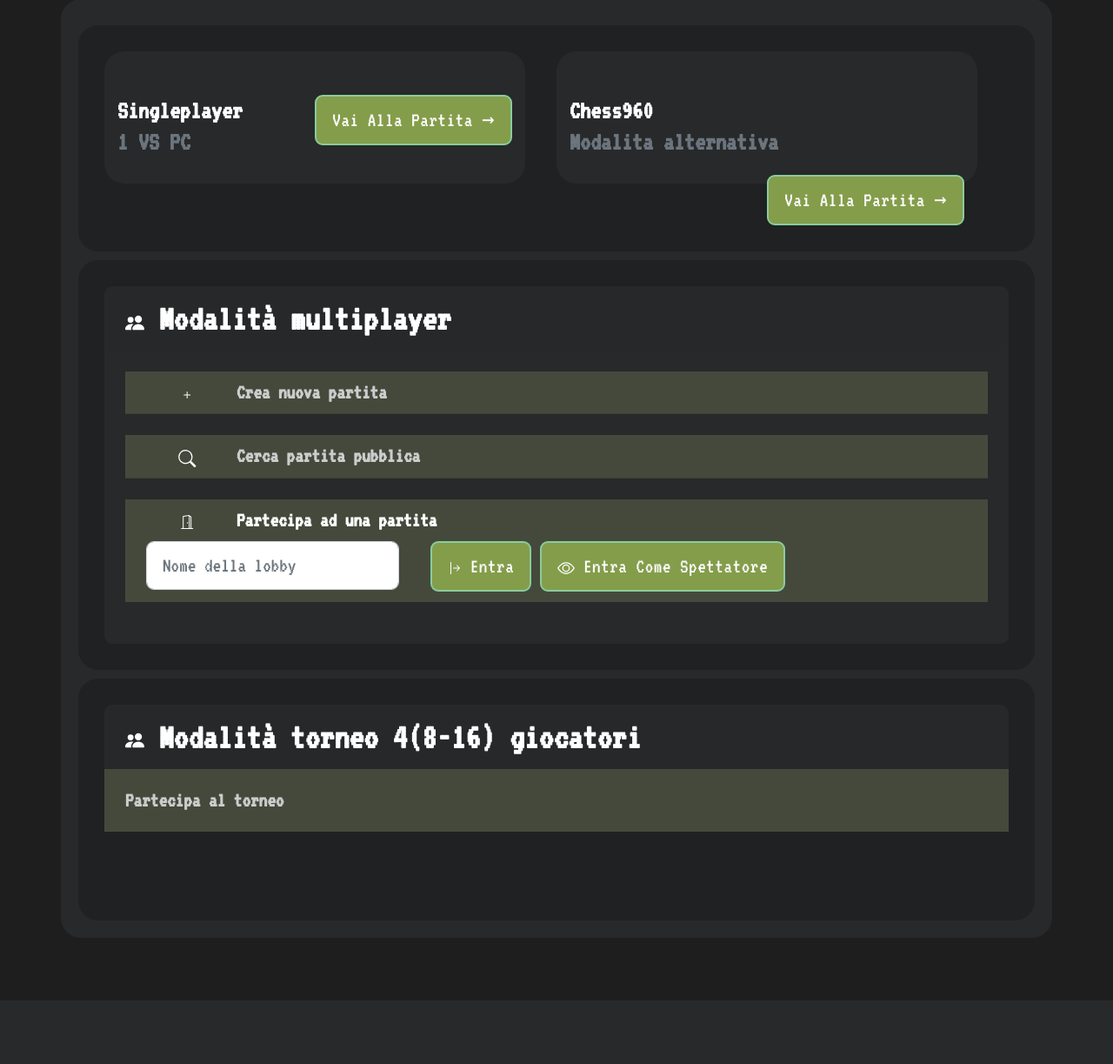
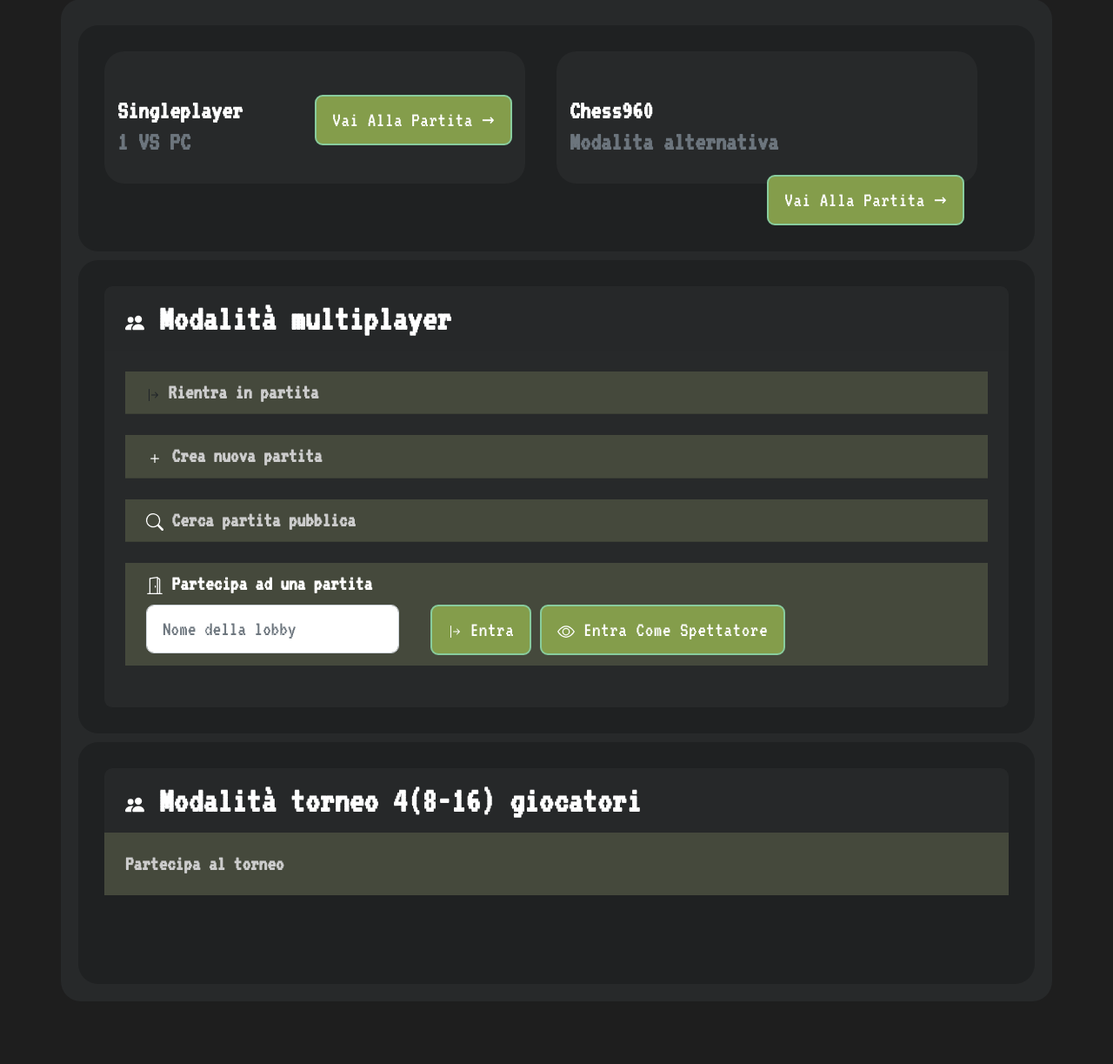
Before and after one commit to elmucho05/gruppo-7, a Django app: page /home/ in a window 1280 px wide. Shown: the part 378-1601 px from the top of the page at 87% size. Before the commit the page ends 1334 px from the top, so only its background shows below. Run offline with Django 4.2, Linux system fonts and the light colour scheme; a user stored in the database is signed in; tables that the repository leaves empty hold one stand-in row (values such as "Sample post"); some libraries are stand-ins or nearby versions.

Commit message:
Aggiunto dei controlli quando un utente prova ad entrare in partita

```diff
--- a/chess_project/game/templates/game/home.html
+++ b/chess_project/game/templates/game/home.html
@@ -71,8 +71,20 @@
         </h3>
         <div class="card-body" >
           <ul class="list-group list-group-flush">
+
+            {% if player_room %}
             <li class="list-group-item mb-3" style="background-color: #45493c;" >
-              <svg xmlns="http://www.w3.org/2000/svg" width="10%" height="16" fill="currentColor" class="bi bi-plus" viewBox="0 0 16 16" style="color: #fff;">
+              <svg xmlns="http://www.w3.org/2000/svg" width="16" height="16" fill="currentColor" class="bi bi-arrow-bar-right" viewBox="0 0 16 16">
+                <path fill-rule="evenodd" d="M6 8a.5.5 0 0 0 .5.5h5.793l-2.147 2.146a.5.5 0 0 0 .708.708l3-3a.5.5 0 0 0 0-.708l-3-3a.5.5 0 0 0-.708.708L12.293 7.5H6.5A.5.5 0 0 0 6 8Zm-2.5 7a.5.5 0 0 1-.5-.5v-13a.5.5 0 0 1 1 0v13a.5.5 0 0 1-.5.5Z"/>
+              </svg>
+              <a href="{% url 'view_room' player_room.room %}">
+                <strong>Rientra in partita</strong>
+              </a>
+            </li>
+            {% endif %}
+
+            <li class="list-group-item mb-3" style="background-color: #45493c;" >
+              <svg xmlns="http://www.w3.org/2000/svg" width="20" height="20" fill="currentColor" class="bi bi-plus" viewBox="0 0 16 16" style="color: #fff;">
                 <path d="M8 4a.5.5 0 0 1 .5.5v3h3a.5.5 0 0 1 0 1h-3v3a.5.5 0 0 1-1 0v-3h-3a.5.5 0 0 1 0-1h3v-3A.5.5 0 0 1 8 4z"/>
               </svg>
               <a href="{% url 'view_create_room' %}">
@@ -81,7 +93,7 @@
             </li>
 
             <li class="list-group-item mb-3" style="background-color: #45493c;">
-              <svg xmlns="http://www.w3.org/2000/svg" width="10%" height="20" fill="currentColor" class="bi bi-search" viewBox="0 0 16 16" style="color: #fff;">
+              <svg xmlns="http://www.w3.org/2000/svg" width="20" height="20" fill="currentColor" class="bi bi-search" viewBox="0 0 16 16" style="color: #fff;">
                 <path d="M11.742 10.344a6.5 6.5 0 1 0-1.397 1.398h-.001c.03.04.062.078.098.115l3.85 3.85a1 1 0 0 0 1.415-1.414l-3.85-3.85a1.007 1.007 0 0 0-.115-.1zM12 6.5a5.5 5.5 0 1 1-11 0 5.5 5.5 0 0 1 11 0z"/>
               </svg>
                 <a href="{% url 'view_search_public_room' %}"><strong>Cerca partita pubblica</strong></a>
@@ -89,7 +101,7 @@
 
             <li class="list-group-item mb-3"  style="background-color: #45493c;">
               <strong  style="color: #fff;">
-                <svg xmlns="http://www.w3.org/2000/svg" width="10%" height="16" fill="currentColor" class="bi bi-door-open" viewBox="0 0 16 16">
+                <svg xmlns="http://www.w3.org/2000/svg" width="20" height="20" fill="currentColor" class="bi bi-door-open" viewBox="0 0 16 16">
                   <path d="M8.5 10c-.276 0-.5-.448-.5-1s.224-1 .5-1 .5.448.5 1-.224 1-.5 1z"/>
                   <path d="M10.828.122A.5.5 0 0 1 11 .5V1h.5A1.5 1.5 0 0 1 13 2.5V15h1.5a.5.5 0 0 1 0 1h-13a.5.5 0 0 1 0-1H3V1.5a.5.5 0 0 1 .43-.495l7-1a.5.5 0 0 1 .398.117zM11.5 2H11v13h1V2.5a.5.5 0 0 0-.5-.5zM4 1.934V15h6V1.077l-6 .857z"/>
                 </svg>
--- a/chess_project/game/views.py
+++ b/chess_project/game/views.py
@@ -25,6 +25,11 @@ def view_create_room(request):
     messages.error(request, 'Ti devi registrare per iniziare a giocare!')
     return redirect('view_home')
 
+  # se l'utente fa già parte di una partita non può crearne una
+  if ChessRoomPlayer.objects.filter(player=request.user).exists():
+    messages.error(request, 'Fai già parte di una partita!')
+    return redirect('view_home')
+
   room_name = generate_random_room_name()
   ChessRoom.objects.create(room_name=room_name)
   return redirect('view_room', room_name=room_name)
@@ -39,6 +44,12 @@ def view_create_room960(request):
   if request.user.is_anonymous:
     messages.error(request, 'Ti devi registrare per iniziare a giocare!')
     return redirect('view_home')
+
+  # se l'utente fa già parte di una partita non può crearne una
+  if ChessRoomPlayer.objects.filter(player=request.user).exists():
+    messages.error(request, 'Fai già parte di una partita!')
+    return redirect('view_home')
+
   room_name = generate_random_room_name()
   ChessRoom.objects.create(room_name=room_name,room_mode=1)
   return redirect('view_room', room_name=room_name)
@@ -49,6 +60,11 @@ view che cerca delle partite pubbliche disponibili per giocare,
 ovvero stanze con un solo giocatore in attesa
 """
 def view_search_public_room(request):
+  # se l'utente fa già parte di una partita non può crearne una
+  if ChessRoomPlayer.objects.filter(player=request.user).exists():
+    messages.error(request, 'Fai già parte di una partita!')
+    return redirect('view_home')
+
   query = ChessRoomPlayer.objects.values('room').annotate(dcount=Count('room')).order_by()
   for item in query:
     room   = item['room']
@@ -68,7 +84,13 @@ def view_home(request):
   if action == 'spect':
     return redirect('view_spectator', room_name)
 
-  return render(request, 'game/home.html')
+  context = {}
+  if not request.user.is_anonymous:
+    player_room = ChessRoomPlayer.objects.filter(player=request.user)
+    if player_room.exists():
+      context['player_room'] = player_room.first()
+
+  return render(request, 'game/home.html', context)
 
 def view_singleplayer(request):
   return render(request, 'game/singleplayer.html')
@@ -88,6 +110,14 @@ def view_room(request, room_name):
     messages.error(request, 'Ti devi registrare per iniziare a giocare!')
     return redirect('view_home')
 
+  # se l'utente fa già parte di una partita e prova ad entrare in una partita diversa
+  player_room = ChessRoomPlayer.objects.filter(player=request.user)
+  if player_room.exists():
+    player_room = player_room.first()
+    if player_room.room.room_name != room_name:
+      messages.error(request, 'Fai già parte di una partita!')
+      return redirect('view_home')
+
   # controllo se la stanza esiste
   room = ChessRoom.objects.filter(room_name=room_name)
   if not room.exists():
@@ -95,23 +125,19 @@ def view_room(request, room_name):
     return redirect('view_home')
 
   room = room.first()
-  if room.room_mode == 0:
-    return render(request, 'game/room.html', {'room_name': room_name})
-  else:
-    return render(request, 'game/room960.html', {'room_name': room_name})
+  room_player = ChessRoomPlayer.objects.filter(room=room, player=request.user)
+  num_players = ChessRoomPlayer.objects.filter(room=room).count()
 
-  # controllo se il giocatore sia già in partita (nel caso di ricaricamento della pagina)
-  room_player = ChessRoomPlayer.objects.filter(room=room, player=request.user)
-  if room_player.exists():
-    return render(request, 'game/room.html', {'room_name' : room_name})
-
-  # controllo se la stanza è piena
-  num_players = ChessRoomPlayer.objects.filter(room=room).count()
-  if num_players == 2:
+  # se l'utente non fa già parte della partita e prova a entrare in una stanza piena
+  if not room_player.exists() and num_players == 2:
     messages.error(request, f'La stanza è già piena')
     return redirect('view_home')
 
-  return render(request, 'game/room.html', {'room_name' : room_name})
+  room_page = "game/room.html"
+  if room.room_mode == 1:
+    room_page = "game/room960.html"
+
+  return render(request, room_page, {'room_name': room_name})
 
 def view_tornament_lobby(request, tournament_name):
   # se l'utente non è registrato non può giocare
@@ -119,15 +145,18 @@ def view_tornament_lobby(request, tournament_name):
     messages.error(request, 'Ti devi registrare per iniziare a giocare!')
     return redirect('view_home')
 
+  # se l'utente fa già parte di una partita non può entrare in un torneo
+  if ChessRoomPlayer.objects.filter(player=request.user).exists():
+    messages.error(request, 'Non puoi partecipare ad un torneo mentre sei in partita!')
+    return redirect('view_home')
+
   tournament = ChessTournament.objects.get(tournament_name=tournament_name)
 
-  # se l'utente fa già parte della lobby
-  if ChessTournamentLobby.objects.filter(tournament=tournament, player=request.user).exists():
-    return render(request, 'game/tournament-lobby.html', {'tournament_name' : tournament_name})
+  player_lobby = ChessTournamentLobby.objects.filter(tournament=tournament, player=request.user)
+  num_players = ChessTournamentLobby.objects.filter(tournament=tournament).count()
 
-  # se la lobby è piena l'utente non può entrare
-  num_players = ChessTournamentLobby.objects.filter(tournament=tournament).count()
-  if num_players == MAX_NUM_PLAYERS_IN_LOBBY:
+  # se l'utente prova ad entrare in una lobby piena
+  if not player_lobby.exists() and num_players == MAX_NUM_PLAYERS_IN_LOBBY:
     messages.error(request, 'La lobby per il torneo è piena')
     return redirect('view_home')
 
```
